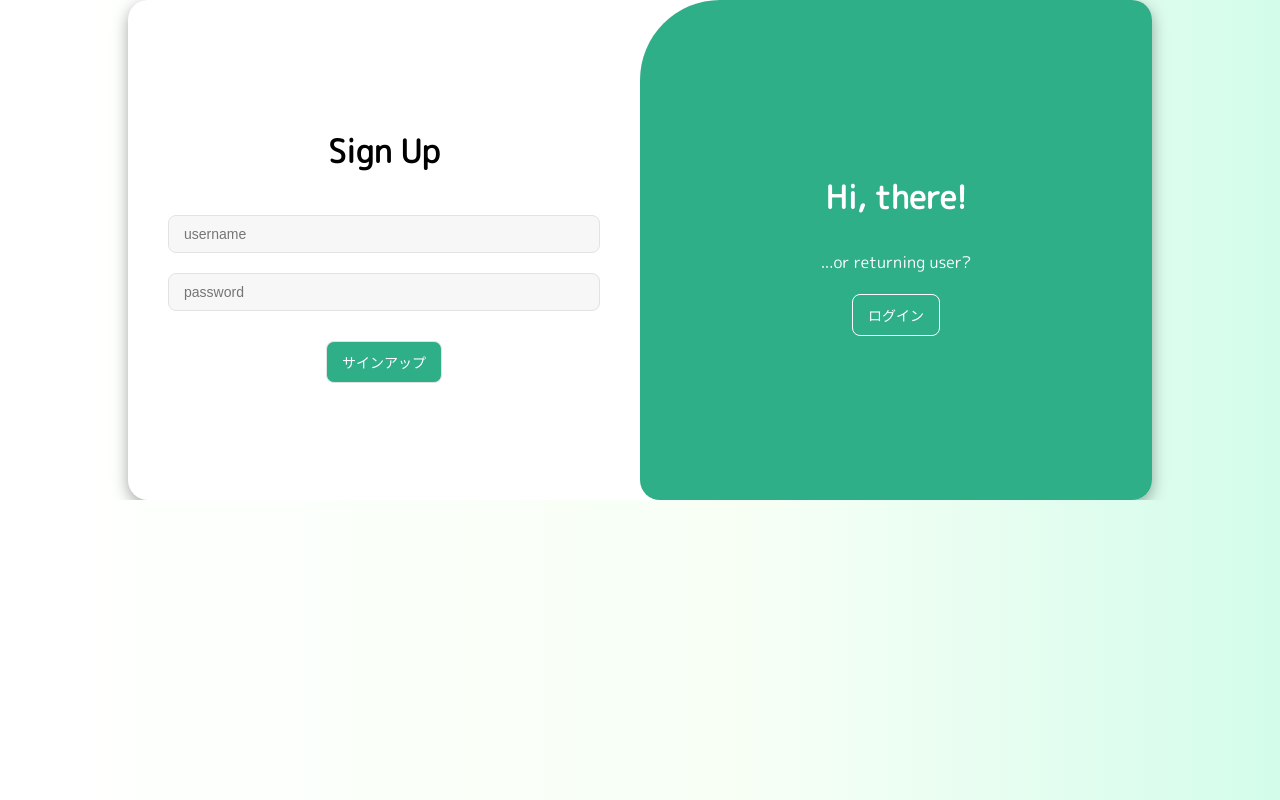
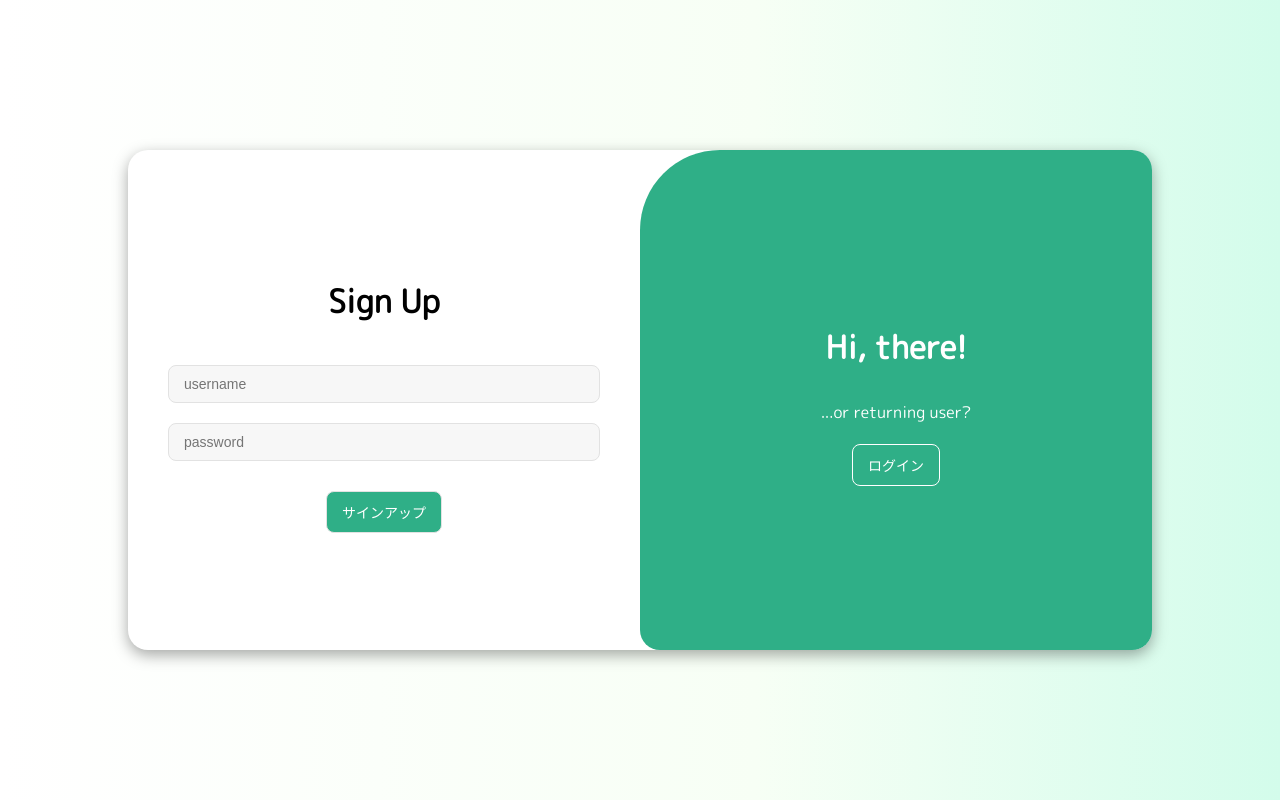
Before and after one commit to bq22005/willtify, a Next.js app: page /auth in a window 1280 px wide. Built offline with nearby package versions, Linux system fonts and the light colour scheme.

Commit message:
Change auth path

```diff
--- a/src/app/auth/page.module.css
+++ b/src/app/auth/page.module.css
@@ -0,0 +1,5 @@
+.auth {
+    height: 100vh;
+    display: flex;
+    align-items: center;
+}
--- a/src/app/auth/page.tsx
+++ b/src/app/auth/page.tsx
@@ -1,9 +1,11 @@
+"use client";
+
 import styles from "./page.module.css";
 import AuthForm from "@/app/components/layouts/AuthForm";
 
 export default function Auth() {
     return (
-        <div className={styles.signup}>
+        <div className={styles.auth}>
             <AuthForm />
         </div>
     )
--- a/src/app/page.module.css
+++ /dev/null
@@ -1,5 +0,0 @@
-.page {
-    height: 100vh;
-    display: flex;
-    align-items: center;
-}
--- a/src/app/page.tsx
+++ b/src/app/page.tsx
@@ -1,12 +1,11 @@
 "use client";
 
 import styles from "./page.module.css";
-import AuthForm from "@/app/components/layouts/AuthForm";
 
 export default function Home() {
   return (
     <div className={styles.page}>
-      <AuthForm />
+      <p>home</p>
     </div>
   );
 }
```
